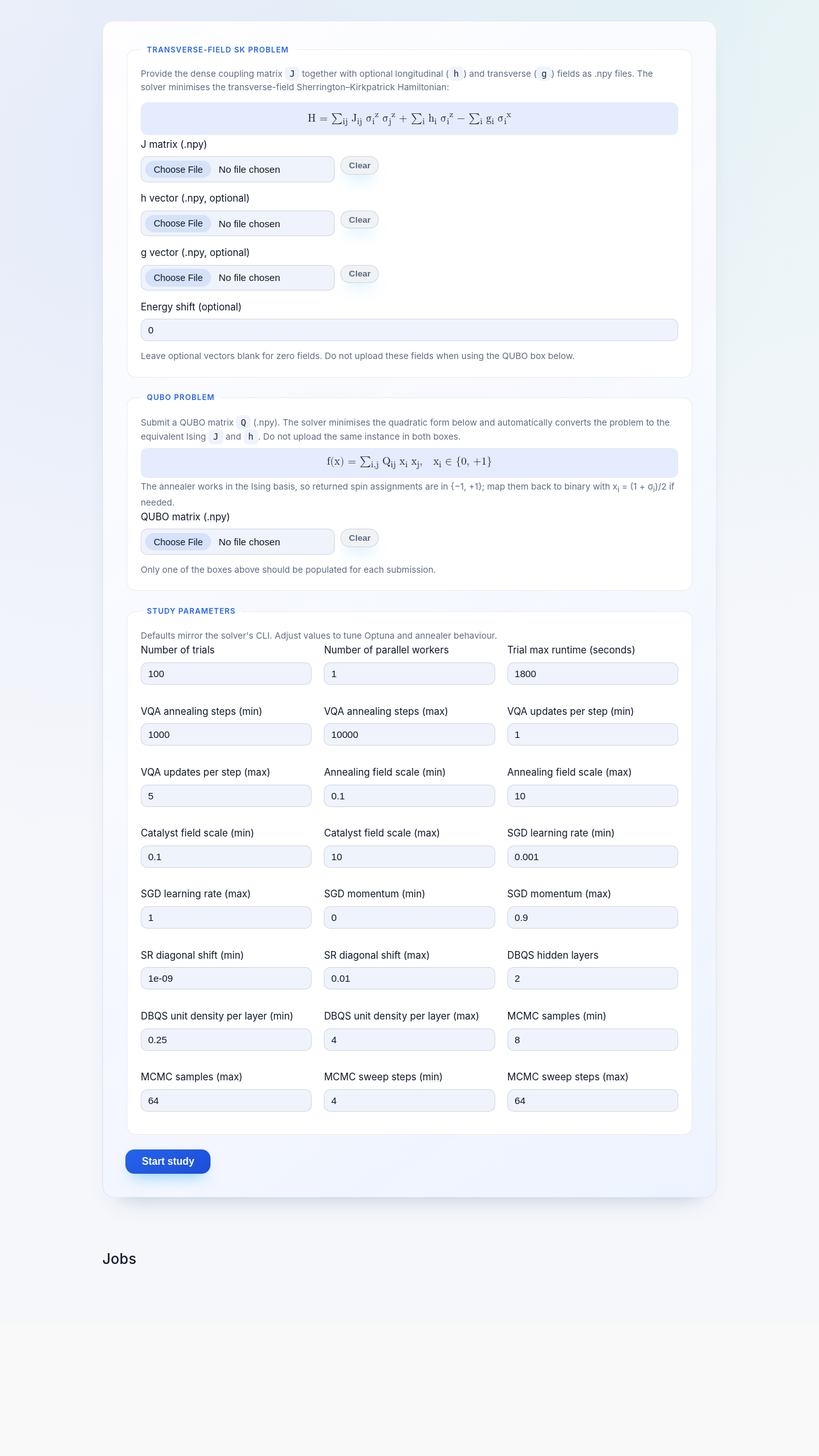
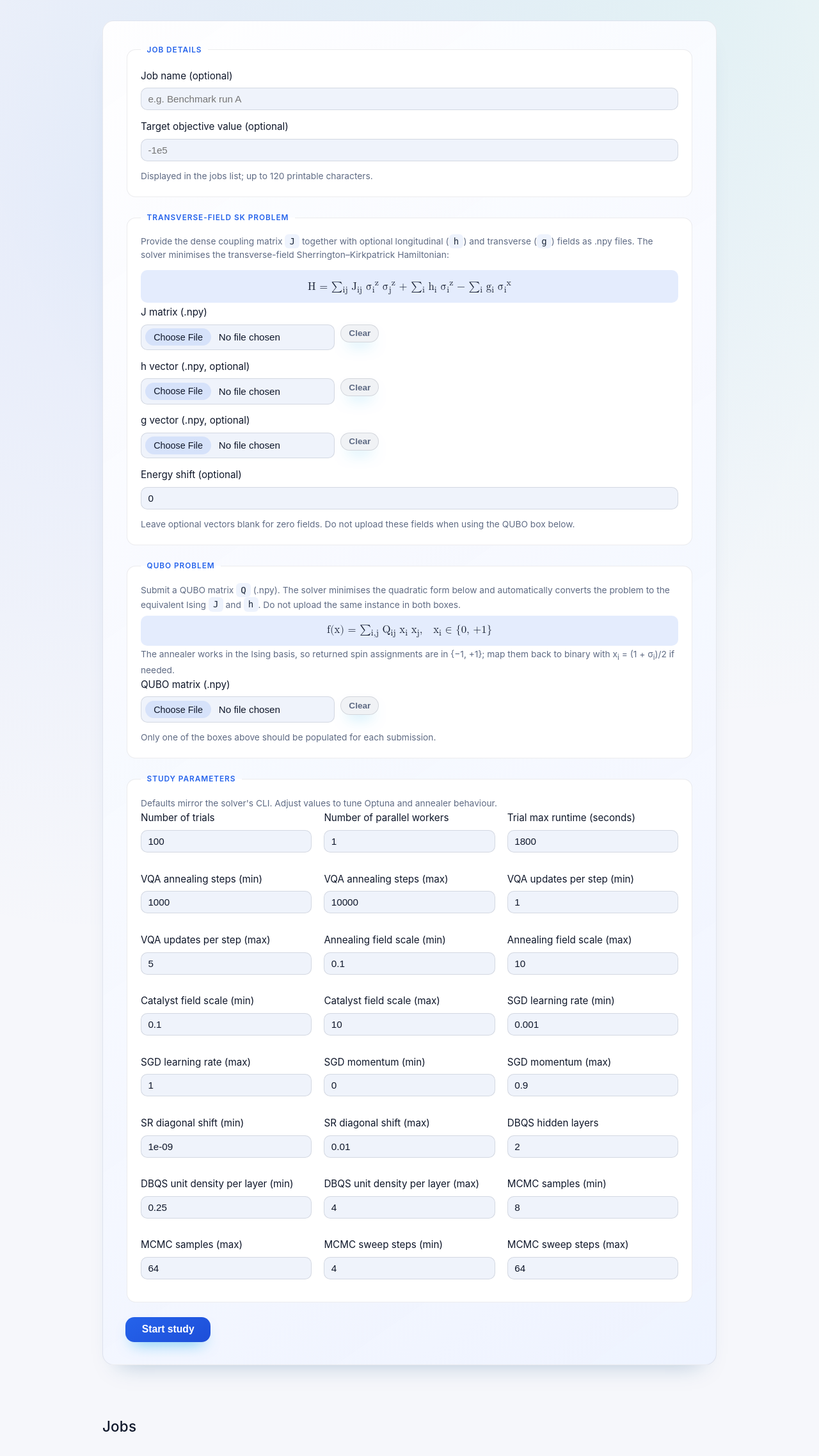
Before and after one commit to lucaleonect/nqa_server, a FastAPI app: page / in a window 1280 px wide. Shown: the part 155-2430 px from the top of the page at 64% size. Before the commit the page ends 2130 px from the top, so only its background shows below. Run offline with FastAPI, Linux system fonts and the light colour scheme; data that the repository does not hold is empty.

Commit message:
feat: add job name and target objective value fields to job management, enhance database schema, and update UI for job details

```diff
--- a/services/api/app/main.py
+++ b/services/api/app/main.py
@@ -19,6 +19,8 @@ from fastapi import FastAPI, File, Form, Request, UploadFile
 from fastapi.responses import FileResponse, JSONResponse
 from fastapi.templating import Jinja2Templates
 from zipfile import ZipFile
+
+from sqlalchemy import inspect as sa_inspect, text
 
 import numpy as np
 
@@ -500,9 +502,30 @@ def _ensure_dashboard_server(storage_path: str, study_name: Optional[str]) -> Op
         return _dashboard_server
 
 
+def _ensure_job_name_column() -> None:
+    """Add the optional job name column when migrating from older schemas."""
+
+    try:
+        inspector = sa_inspect(engine)
+        columns = {column["name"] for column in inspector.get_columns("jobs")}
+    except Exception as exc:  # pragma: no cover - defensive logging only
+        logger.warning("failed to inspect jobs table: %s", exc)
+        return
+
+    if "name" in columns:
+        return
+
+    try:
+        with engine.begin() as conn:
+            conn.execute(text("ALTER TABLE jobs ADD COLUMN name TEXT"))
+    except Exception as exc:  # pragma: no cover - defensive logging only
+        logger.warning("unable to add name column to jobs table: %s", exc)
+
+
 @app.on_event("startup")
 def startup():
     Base.metadata.create_all(bind=engine)
+    _ensure_job_name_column()
 
 
 # very small dependency helper
@@ -547,6 +570,25 @@ def _resolve_study_dir(study_name: str) -> Optional[str]:
         return None
 
     return candidate
+
+
+def _sanitize_job_name(raw: Optional[str]) -> Optional[str]:
+    """Return a normalised printable job name or ``None`` when absent."""
+
+    if raw is None:
+        return None
+
+    stripped = raw.strip()
+    if not stripped:
+        return None
+
+    cleaned = "".join(ch for ch in stripped if ch.isprintable())
+    normalised = " ".join(cleaned.split())
+    if not normalised:
+        raise ValueError("job name must include printable characters")
+    if len(normalised) > 120:
+        raise ValueError("job name must be at most 120 characters")
+    return normalised
 
 
 def _sanitize_study_name(raw: Optional[str]) -> Optional[str]:
@@ -668,6 +710,8 @@ async def upload(
     file: Optional[UploadFile | Sequence[UploadFile]] = File(None),
     qubo_matrix: Optional[UploadFile | Sequence[UploadFile]] = File(None),
     study_name: Optional[str] = Form(None),
+    job_name: Optional[str] = Form(None),
+    target_objective_value: Optional[str] = Form(None),
     study_args_raw: Optional[str] = Form(None, alias="study_args"),
     energy_shift: Optional[str] = Form("0"),
     h_vector: Optional[UploadFile | Sequence[UploadFile]] = File(None),
@@ -714,8 +758,20 @@ async def upload(
     except (TypeError, ValueError):
         return JSONResponse({"error": "energy_shift must be numeric"}, status_code=400)
 
+    target_obj_value: Optional[float] = None
+    if target_objective_value not in (None, ""):
+        try:
+            target_obj_value = float(target_objective_value)
+        except (TypeError, ValueError):
+            return JSONResponse({"error": "target_objective_value must be numeric"}, status_code=400)
+
     job_id = str(uuid.uuid4())
     job_dir = os.path.join(UPLOAD_ROOT, job_id)
+
+    try:
+        sanitised_job_name = _sanitize_job_name(job_name)
+    except ValueError as exc:
+        return JSONResponse({"error": str(exc)}, status_code=400)
 
     requested_study_name = (study_name or "").strip()
     sanitised_study_name = _sanitize_study_name(requested_study_name) if requested_study_name else None
@@ -812,8 +868,13 @@ async def upload(
         "input_format": input_format,
         "energy_shift": energy_shift_value,
     }
-    if parsed_study_args:
-        study_payload["study_args"] = parsed_study_args
+    if sanitised_job_name:
+        study_payload["job_name"] = sanitised_job_name
+    final_study_args: Dict[str, object] = dict(parsed_study_args)
+    if target_obj_value is not None:
+        final_study_args["target_objective_value"] = target_obj_value
+    if final_study_args:
+        study_payload["study_args"] = final_study_args
     if requested_study_name:
         study_payload["requested_study_name"] = requested_study_name
 
@@ -823,7 +884,13 @@ async def upload(
     except Exception as e:
         return JSONResponse({"error": f"failed to save study request: {e}"}, status_code=500)
 
-    job = Job(id=job_id, filename=source_filename, status=JobStatus.QUEUED, result_dir=study_dir)
+    job = Job(
+        id=job_id,
+        name=sanitised_job_name,
+        filename=source_filename,
+        status=JobStatus.QUEUED,
+        result_dir=study_dir,
+    )
     with SessionLocal() as db:
         db.add(job)
         db.commit()
@@ -848,6 +915,7 @@ def list_jobs():
             payload.append(
                 {
                     "id": j.id,
+                    "name": j.name,
                     "status": j.status.value,
                     "filename": j.filename,
                     "study_name": study_name,
@@ -875,6 +943,7 @@ def job_status(job_id: str):
             study_name = None
         return {
             "id": j.id,
+            "name": j.name,
             "status": j.status.value,
             "filename": j.filename,
             "study_name": study_name,
--- a/services/api/app/models.py
+++ b/services/api/app/models.py
@@ -15,6 +15,7 @@ class JobStatus(str, enum.Enum):
 class Job(Base):
     __tablename__ = "jobs"
     id = Column(String, primary_key=True, default=lambda: str(uuid.uuid4()))
+    name = Column(String, nullable=True)
     status = Column(Enum(JobStatus), nullable=False, default=JobStatus.QUEUED)
     filename = Column(String, nullable=False)
     created_at = Column(DateTime, default=datetime.utcnow, nullable=False)
--- a/services/api/app/templates/index.html
+++ b/services/api/app/templates/index.html
@@ -381,7 +381,8 @@
             color: var(--code-text);
         }
 
-        .study-id {
+        .study-id,
+        .job-id {
             color: var(--muted);
             font-size: 0.85rem;
         }
@@ -482,6 +483,18 @@
             <p class="lead">Classical and Quantum Spin Glass Solver. <a href="https://github.com/lucaleonect/nqa_server" target="_blank" rel="noopener noreferrer">GitHub</a></p>
         </header>
         <form id="uploadForm">
+            <fieldset>
+                <legend>Job details</legend>
+                <label>
+                    Job name (optional)
+                    <input type="text" name="job_name" maxlength="120" placeholder="e.g. Benchmark run A" />
+                </label>
+                <label>
+                    Target objective value (optional)
+                    <input type="number" name="target_objective_value" step="any" placeholder="-1e5" />
+                </label>
+                <p class="hint">Displayed in the jobs list; up to 120 printable characters.</p>
+            </fieldset>
             <fieldset>
                 <legend>Transverse-field SK problem</legend>
                 <p class="hint math-hint">Provide the dense coupling matrix <code>J</code> together with optional longitudinal (<code>h</code>) and transverse (<code>g</code>) fields as .npy files. The solver minimises the transverse-field Sherrington–Kirkpatrick Hamiltonian:</p>
@@ -771,6 +784,10 @@
             const data = await res.json();
             jobsDiv.innerHTML = '';
             data.forEach(job => {
+                const jobName = typeof job.name === 'string' ? job.name.trim() : '';
+                const titleHtml = jobName
+                    ? `${escapeHtml(jobName)} <span class="job-id">(${escapeHtml(job.id)})</span>`
+                    : escapeHtml(job.id);
                 const displayName = job.study_display_name || job.study_name || '';
                 const escapedDisplay = escapeHtml(displayName);
                 const fallbackName = job.study_display_name && job.study_name && job.study_display_name !== job.study_name
@@ -806,7 +823,7 @@
                 }
 
                 el.innerHTML = `
-                    <strong>${escapeHtml(job.id)}</strong><br/>
+                    <strong>${titleHtml}</strong><br/>
                     study: ${studyFragment} &nbsp; status: <code>${escapeHtml(job.status)}</code> &nbsp; source: ${escapeHtml(job.filename)}<br/>
                     ${createdLineParts.join(' ')}
                     ${trailingMarkup}
@@ -862,7 +879,47 @@
                 }
             }
 
+            const jobNameInput = form.querySelector('input[name="job_name"]');
+            const targetObjInput = form.querySelector('input[name="target_objective_value"]');
             const formData = new FormData(form);
+            const jobNameValue = formData.get('job_name');
+            if (typeof jobNameValue === 'string') {
+                const trimmedJobName = jobNameValue.trim();
+                if (trimmedJobName.length === 0) {
+                    formData.delete('job_name');
+                } else if (trimmedJobName.length > 120) {
+                    if (jobNameInput) {
+                        jobNameInput.classList.add('invalid');
+                        if (typeof jobNameInput.focus === 'function') {
+                            jobNameInput.focus();
+                        }
+                    }
+                    msg.textContent = 'Job name must be 120 characters or fewer.';
+                    return;
+                } else {
+                    formData.set('job_name', trimmedJobName);
+                }
+            }
+            const rawTarget = formData.get('target_objective_value');
+            if (typeof rawTarget === 'string') {
+                const trimmed = rawTarget.trim();
+                if (trimmed.length === 0) {
+                    formData.delete('target_objective_value');
+                } else {
+                    const numeric = Number(trimmed);
+                    if (!Number.isFinite(numeric)) {
+                        if (targetObjInput) {
+                            targetObjInput.classList.add('invalid');
+                            if (typeof targetObjInput.focus === 'function') {
+                                targetObjInput.focus();
+                            }
+                        }
+                        msg.textContent = 'Target objective value must be numeric.';
+                        return;
+                    }
+                    formData.set('target_objective_value', String(numeric));
+                }
+            }
             maybeDeleteEmptyFile(form, formData, 'file');
             maybeDeleteEmptyFile(form, formData, 'qubo_matrix');
             maybeDeleteEmptyFile(form, formData, 'h_vector');
--- a/services/solver/nqa/main.py
+++ b/services/solver/nqa/main.py
@@ -49,6 +49,7 @@ _ALLOWED_STUDY_ARGS: Dict[str, Tuple[str, Optional[float]]] = {
     "mcmc_num_samples_max": ("int", 1),
     "mcmc_num_sweep_steps_min": ("int", 1),
     "mcmc_num_sweep_steps_max": ("int", 1),
+    "target_objective_value": ("float", None),
 }
 
 
```
Also changed, not shown: services/scheduler/app/main.py (+12 -2 lines), services/solver/nqa/master.py (+10 -0 lines), 2 other files.
